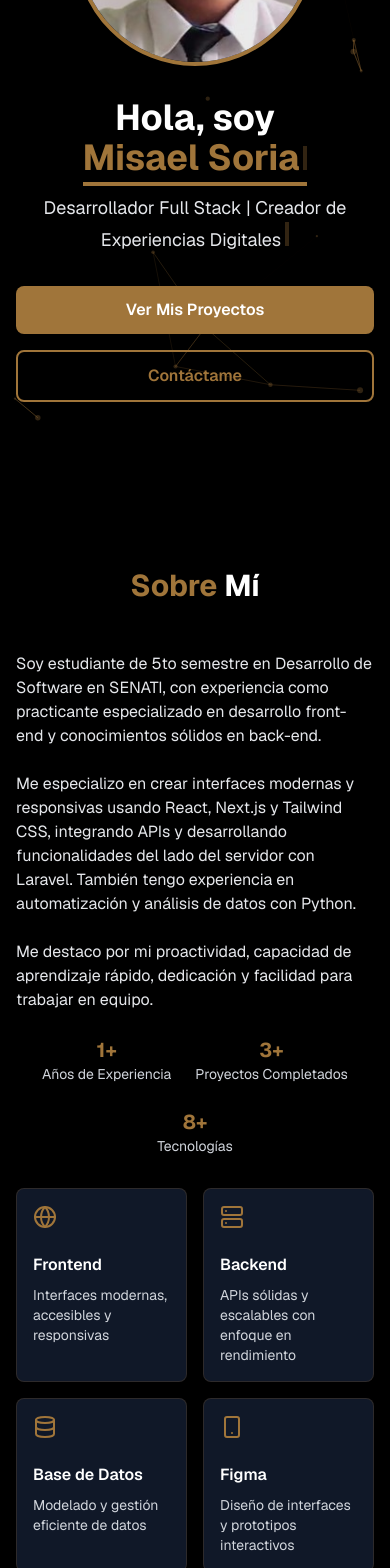
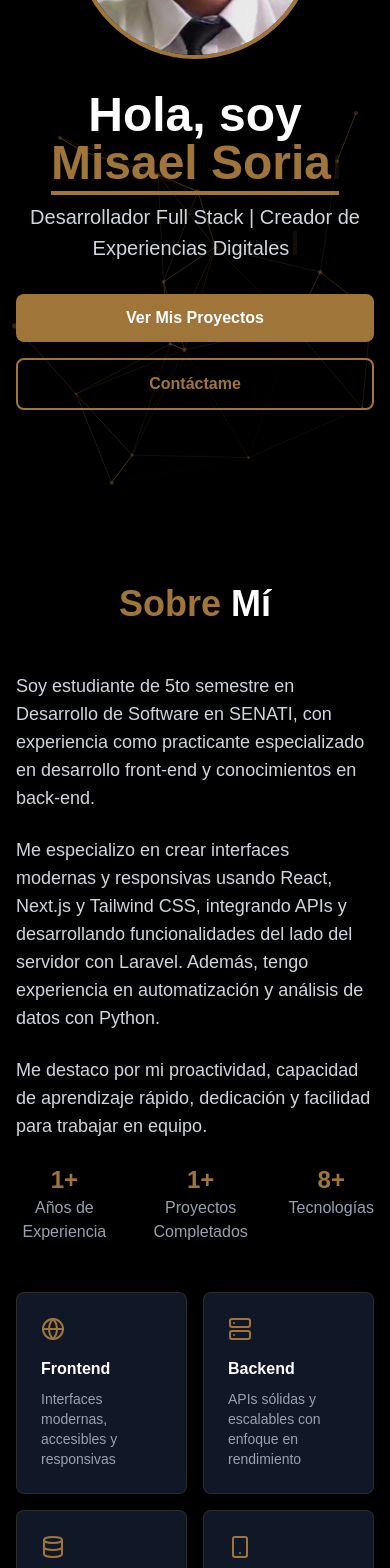
Before and after one commit to SomiesProxs/portafolio-web, a Next.js app: page / in a window 390 px wide. Shown: the part 340-1908 px from the top of the page. Built offline with nearby package versions, Linux system fonts and the light colour scheme.

Commit message:
poner animacion

```diff
--- a/app/page.tsx
+++ b/app/page.tsx
@@ -1,6 +1,6 @@
 'use client'
 import React, { useEffect, useState } from 'react';
-import { Github, Linkedin, Mail, MessageCircle, Code, Database, Globe, Server, Smartphone } from 'lucide-react';
+import { Github, Linkedin, Mail, Code, Database, Globe, Server, Smartphone } from 'lucide-react';
 import { motion, useAnimation, Variants } from 'framer-motion';
 import { useInView } from 'react-intersection-observer';
 import Particles from 'react-tsparticles';
@@ -9,7 +9,7 @@ import { Engine } from 'tsparticles-engine';
 import ProjectCard from '@/components/ProjectCard';
 import Footer from '@/components/Footer';
 import Navbar from '@/components/Navbar';
-import Image from 'next/image';
+import Image from "next/image";
 
 // Interfaces
 interface Skill {
@@ -47,7 +47,6 @@ const TypewriterText: React.FC<{ text: string; delay?: number }> = ({ text, dela
       initial={{ opacity: 0 }}
       animate={{ opacity: 1 }}
       transition={{ delay, duration: 0.5 }}
-      aria-live="polite"
     >
       {displayText}
       <motion.span
@@ -70,15 +69,15 @@ const staggerContainer: Variants = {
   visible: {
     opacity: 1,
     transition: {
-      staggerChildren: 0.15,
+      staggerChildren: 0.2,
       delayChildren: 0.1
     }
   }
 };
 
 const scaleIn: Variants = {
-  hidden: { opacity: 0, scale: 0.9 },
-  visible: { opacity: 1, scale: 1, transition: { duration: 0.4, ease: 'easeOut' } }
+  hidden: { opacity: 0, scale: 0.8 },
+  visible: { opacity: 1, scale: 1, transition: { duration: 0.5, ease: 'easeOut' } }
 };
 
 // Main Portfolio Component
@@ -96,61 +95,18 @@ const Portfolio: React.FC = () => {
 
   const projects: Project[] = [
     {
-      title: 'Web_Educativo_Next',
-      description: 'Sitio educativo interactivo construido con Next.js para enseñar conceptos de forma clara y visual. Organizado para usuarios de todos los niveles.',
-      technologies: ['Next.js', 'TypeScript', 'Tailwind', 'GSAP'],
-      github: 'https://github.com/SomiesProxs/Web_Educativo_Next',
-      demo: 'https://web-educativo.vercel.app/',
-      image: 'https://web-educativo.vercel.app/miniportada.jpg',
-    },
-    {
-      title: 'TaskManager',
-      description: 'Aplicación de gestión de tareas con autenticación de usuarios, CRUD en tiempo real y diseño responsivo. Ideal para equipos y productividad personal.',
-      technologies: ['React', 'Firebase', 'Tailwind', 'Node.js'],
-      github: 'https://github.com/SomiesProxs/TaskManager',
-      demo: 'https://taskmanager-demo.vercel.app/',
-      image: '/taskmanager.jpg',
-    },
-    {
-      title: 'E-Commerce Platform',
-      description: 'Plataforma de comercio electrónico con carrito de compras, pasarela de pagos y panel de administración. Optimizada para SEO y rendimiento.',
-      technologies: ['Next.js', 'Stripe', 'MongoDB', 'Vercel'],
-      github: 'https://github.com/SomiesProxs/ECommerce',
-      demo: 'https://ecommerce-demo.vercel.app/',
-      image: '/ecommerce.jpg',
+      title: "Web_Educativo_Next",
+      description: "Sitio educativo interactivo construido con Next.js que busca enseñar de forma clara y visual. Ideal para quienes desean aprender sin complicaciones: solo navega, explora y comprende cada concepto al instante. Todo está organizado para que cualquier persona —sin importar su nivel— pueda entenderlo con facilidad.",
+      technologies: ["Next.js", "TypeScript", "Tailwind", "GSAP"],
+      github: "https://github.com/SomiesProxs/Web_Educativo_Next",
+      demo: "https://web-educativo.vercel.app/",
+      image: "https://web-educativo.vercel.app/miniportada.jpg",
     }
-  ];
-
-  const contactItems = [
-    {
-      icon: <Mail />,
-      title: 'Email',
-      value: '1534209@senati.pe',
-      href: 'mailto:1534209@senati.pe',
-    },
-    {
-      icon: <Github />,
-      title: 'GitHub',
-      value: 'github.com/SomiesProxs',
-      href: 'https://github.com/SomiesProxs',
-    },
-    {
-      icon: <Linkedin />,
-      title: 'LinkedIn',
-      value: 'linkedin.com/in/misael-esteban-soria-jimenez-938a70348/',
-      href: 'https://linkedin.com/in/misael-esteban-soria-jimenez-938a70348/',
-    },
-    {
-      icon: <MessageCircle />,
-      title: 'WhatsApp',
-      value: '+51 949 871 410',
-      href: 'https://wa.me/51949871410?text=Hola,%20quiero%20contactarte%20por%20una%20colaboración.',
-    },
   ];
 
   // Animation Controls
   const controls = useAnimation();
-  const [ref, inView] = useInView({ triggerOnce: false, threshold: 0.1 });
+  const [ref, inView] = useInView({ triggerOnce: false, threshold: 0.2 });
 
   useEffect(() => {
     if (inView) {
@@ -165,35 +121,18 @@ const Portfolio: React.FC = () => {
     await loadSlim(engine);
   };
 
-  // WhatsApp Click Handler
-  const handleWhatsAppClick = () => {
-    window.open('https://wa.me/51949871410?text=Hola,%20quiero%20contactarte%20por%20una%20colaboración.', '_blank', 'noopener,noreferrer');
-  };
-
-  // Form State
-  const [formData, setFormData] = useState({ name: '', email: '', message: '' });
-  const [formStatus, setFormStatus] = useState('');
-
-  const handleFormSubmit = async (e: React.FormEvent) => {
-    e.preventDefault();
-    // Aquí puedes integrar una API para enviar el formulario
-    setFormStatus('Mensaje enviado con éxito!');
-    setTimeout(() => setFormStatus(''), 3000);
-    setFormData({ name: '', email: '', message: '' });
-  };
-
   return (
-    <div className="bg-black text-white min-h-screen overflow-x-hidden relative font-sans">
+    <div className="bg-black text-white min-h-screen overflow-x-hidden relative">
       <Particles
         id="tsparticles"
         init={particlesInit}
         options={{
-          background: { color: { value: 'transparent' } },
+          background: { color: { value: "transparent" } },
           fpsLimit: 60,
           interactivity: {
             events: {
-              onHover: { enable: true, mode: 'repulse' },
-              onClick: { enable: true, mode: 'push' }
+              onHover: { enable: true, mode: "repulse" },
+              onClick: { enable: true, mode: "push" }
             },
             modes: {
               repulse: { distance: 100, duration: 0.4 },
@@ -201,19 +140,19 @@ const Portfolio: React.FC = () => {
             }
           },
           particles: {
-            color: { value: '#A0753A' },
-            links: { color: '#A0753A', distance: 150, enable: true, opacity: 0.3, width: 1 },
+            color: { value: "#A0753A" },
+            links: { color: "#A0753A", distance: 150, enable: true, opacity: 0.3, width: 1 },
             move: {
-              direction: 'none',
+              direction: "none",
               enable: true,
-              outModes: { default: 'bounce' },
+              outModes: { default: "bounce" },
               random: false,
-              speed: 1.5,
+              speed: 2,
               straight: false
             },
-            number: { density: { enable: true, area: 800 }, value: 60 },
+            number: { density: { enable: true, area: 800 }, value: 80 },
             opacity: { value: 0.3 },
-            shape: { type: 'circle' },
+            shape: { type: "circle" },
             size: { value: { min: 1, max: 3 } }
           },
           detectRetina: true
@@ -229,7 +168,6 @@ const Portfolio: React.FC = () => {
           initial="hidden"
           animate="visible"
           variants={staggerContainer}
-          role="banner"
         >
           <motion.div
             className="w-60 h-60 mx-auto mb-8 rounded-full overflow-hidden border-4 border-[#A0753A] shadow-2xl relative"
@@ -239,15 +177,13 @@ const Portfolio: React.FC = () => {
           >
             <Image
               src="/profile.jpg"
-              alt="Foto de perfil de Misael Soria"
+              alt="Mi foto de perfil"
               fill
-              priority
-              sizes="(max-width: 768px) 100vw, 300px"
               className="object-cover transform hover:scale-110 transition-transform duration-500"
             />
           </motion.div>
           <motion.h1
-            className="text-4xl sm:text-5xl md:text-6xl font-bold mb-4"
+            className="text-5xl md:text-7xl font-bold mb-4"
             variants={fadeInUp}
           >
             <span className="text-white">Hola, soy </span>
@@ -262,22 +198,21 @@ const Portfolio: React.FC = () => {
             </span>
           </motion.h1>
           <motion.p
-            className="text-lg sm:text-xl md:text-2xl text-gray-200 mb-8"
+            className="text-xl md:text-2xl text-gray-300 mb-8"
             variants={fadeInUp}
           >
             <TypewriterText text="Desarrollador Full Stack | Creador de Experiencias Digitales" delay={2.5} />
           </motion.p>
           <motion.div
-            className="flex flex-col sm:flex-row gap-4 justify-center"
+            className="flex flex-col md:flex-row gap-4 justify-center"
             variants={staggerContainer}
           >
             <motion.button
               variants={fadeInUp}
               onClick={() => document.getElementById('proyectos')?.scrollIntoView({ behavior: 'smooth' })}
-              className="px-8 py-3 bg-[#A0753A] text-white rounded-lg hover:bg-[#A0753A]/90 transition-colors font-semibold relative overflow-hidden"
-              whileHover={{ scale: 1.05 }}
+              className="px-8 py-3 bg-[#A0753A] text-white rounded-lg hover:bg-[#A0753A]/80 transition-colors font-semibold relative overflow-hidden"
+              whileHover={{ scale: 1.05, rotate: 2 }}
               whileTap={{ scale: 0.95 }}
-              aria-label="Ver mis proyectos"
             >
               <span className="relative z-10">Ver Mis Proyectos</span>
               <motion.span
@@ -291,9 +226,8 @@ const Portfolio: React.FC = () => {
               variants={fadeInUp}
               onClick={() => document.getElementById('contacto')?.scrollIntoView({ behavior: 'smooth' })}
               className="px-8 py-3 border-2 border-[#A0753A] text-[#A0753A] rounded-lg hover:bg-[#A0753A] hover:text-white transition-colors font-semibold"
-              whileHover={{ scale: 1.05 }}
+              whileHover={{ scale: 1.05, rotate: -2 }}
               whileTap={{ scale: 0.95 }}
-              aria-label="Contáctame"
             >
               Contáctame
             </motion.button>
@@ -302,39 +236,39 @@ const Portfolio: React.FC = () => {
       </section>
 
       {/* About Section */}
-      <section id="sobre-mi" className="py-16 px-4 sm:px-6 relative">
+      <section id="sobre-mi" className="py-20 px-4 relative">
         <motion.div
           className="max-w-6xl mx-auto"
           ref={ref}
           initial="hidden"
           animate={controls}
           variants={staggerContainer}
-          style={{ background: 'rgba(0, 0, 0, 0.3)', transform: 'translateZ(0)' }}
+          style={{ background: 'rgba(0, 0, 0, 0.2)', transform: 'translateZ(0)' }}
         >
           <motion.h2
-            className="text-3xl sm:text-4xl font-bold text-center mb-12"
+            className="text-4xl font-bold text-center mb-12"
             variants={fadeInUp}
           >
             <span className="text-[#A0753A]">Sobre</span> Mí
           </motion.h2>
-          <div className="grid md:grid-cols-2 gap-8 items-start">
+          <div className="grid md:grid-cols-2 gap-12 items-center">
             <motion.div variants={fadeInUp}>
-              <p className="text-base sm:text-lg text-gray-200 mb-6">
-                Soy estudiante de 5to semestre en Desarrollo de Software en SENATI, con experiencia como practicante especializado en desarrollo front-end y conocimientos sólidos en back-end.
+              <p className="text-lg text-gray-300 mb-6">
+                Soy estudiante de 5to semestre en Desarrollo de Software en SENATI, con experiencia como practicante especializado en desarrollo front-end y conocimientos en back-end.
               </p>
-              <p className="text-base sm:text-lg text-gray-200 mb-6">
-                Me especializo en crear interfaces modernas y responsivas usando React, Next.js y Tailwind CSS, integrando APIs y desarrollando funcionalidades del lado del servidor con Laravel. También tengo experiencia en automatización y análisis de datos con Python.
+              <p className="text-lg text-gray-300 mb-6">
+                Me especializo en crear interfaces modernas y responsivas usando React, Next.js y Tailwind CSS, integrando APIs y desarrollando funcionalidades del lado del servidor con Laravel. Además, tengo experiencia en automatización y análisis de datos con Python.
               </p>
-              <p className="text-base sm:text-lg text-gray-200 mb-6">
+              <p className="text-lg text-gray-300 mb-6">
                 Me destaco por mi proactividad, capacidad de aprendizaje rápido, dedicación y facilidad para trabajar en equipo.
               </p>
               <motion.div
-                className="flex flex-wrap gap-6 sm:gap-8 justify-center"
+                className="flex gap-8"
                 variants={staggerContainer}
               >
                 {[
                   { value: '1+', label: 'Años de Experiencia' },
-                  { value: '3+', label: 'Proyectos Completados' },
+                  { value: '1+', label: 'Proyectos Completados' },
                   { value: '8+', label: 'Tecnologías' }
                 ].map((stat, index) => (
                   <motion.div
@@ -343,8 +277,8 @@ const Portfolio: React.FC = () => {
                     variants={scaleIn}
                     whileHover={{ scale: 1.1 }}
                   >
-                    <div className="text-xl sm:text-2xl font-bold text-[#A0753A]">{stat.value}</div>
-                    <div className="text-gray-300 text-sm sm:text-base">{stat.label}</div>
+                    <div className="text-2xl font-bold text-[#A0753A]">{stat.value}</div>
+                    <div className="text-gray-400">{stat.label}</div>
                   </motion.div>
                 ))}
               </motion.div>
@@ -356,24 +290,25 @@ const Portfolio: React.FC = () => {
               {[
                 { icon: <Globe />, title: 'Frontend', desc: 'Interfaces modernas, accesibles y responsivas' },
                 { icon: <Server />, title: 'Backend', desc: 'APIs sólidas y escalables con enfoque en rendimiento' },
-                { icon: <Database />, title: 'Base de Datos', desc: 'Modelado y gestión eficiente de datos' },
-                { icon: <Smartphone />, title: 'Figma', desc: 'Diseño de interfaces y prototipos interactivos' }
+                { icon: <Database />, title: 'Base de Datos', desc: 'Modelado y gestión eficiente de datos relacionales y no relacionales' },
+                { icon: <Smartphone />, title: 'Figma', desc: 'Diseño de interfaces atractivas, prototipos interactivos y flujo de usuario' }
               ].map((item, index) => (
                 <motion.div
                   key={index}
-                  className="bg-gray-900 p-4 sm:p-6 rounded-lg border border-[#A0753A]/20 hover:border-[#A0753A]/50 transition-all duration-300"
+                  className="bg-gray-900 p-6 rounded-lg border border-[#A0753A]/20 hover:border-[#A0753A]/50 transition-all duration-300"
                   variants={scaleIn}
-                  whileHover={{ scale: 1.05 }}
+                  whileHover={{ scale: 1.05, rotate: 3 }}
+                  transition={{ duration: 0.3 }}
                 >
                   <motion.div
-                    className="text-[#A0753A] mb-4 w-8 h-8"
+                    className="text-[#A0753A] mb-4"
                     whileHover={{ rotate: 360 }}
                     transition={{ duration: 0.5 }}
                   >
                     {item.icon}
                   </motion.div>
-                  <h3 className="font-semibold text-base sm:text-lg mb-2">{item.title}</h3>
-                  <p className="text-gray-300 text-sm">{item.desc}</p>
+                  <h3 className="font-semibold mb-2">{item.title}</h3>
+                  <p className="text-gray-400 text-sm">{item.desc}</p>
                 </motion.div>
               ))}
             </motion.div>
@@ -382,7 +317,7 @@ const Portfolio: React.FC = () => {
       </section>
 
       {/* Skills Section */}
-      <section id="habilidades" className="py-16 px-4 sm:px-6 bg-gray-900/50 relative">
+      <section id="habilidades" className="py-20 px-4 bg-gray-900/50 relative">
         <motion.div
           className="max-w-6xl mx-auto"
           initial="hidden"
@@ -390,45 +325,42 @@ const Portfolio: React.FC = () => {
           variants={staggerContainer}
         >
           <motion.h2
-            className="text-3xl sm:text-4xl font-bold text-center mb-12"
+            className="text-4xl font-bold text-center mb-12"
             variants={fadeInUp}
           >
             <span className="text-[#A0753A]">Mis</span> Habilidades
           </motion.h2>
           <motion.div
-            className="grid grid-cols-1 sm:grid-cols-2 lg:grid-cols-3 gap-6"
+            className="grid md:grid-cols-2 lg:grid-cols-3 gap-8"
             variants={staggerContainer}
           >
             {skills.map((skill: Skill, index: number) => (
               <motion.div
                 key={index}
-                className="bg-gray-900 p-4 sm:p-6 rounded-lg border border-[#A0753A]/20 hover:border-[#A0753A]/50 transition-all duration-300"
+                className="bg-gray-900 p-6 rounded-lg border border-[#A0753A]/20 hover:border-[#A0753A]/50 transition-all duration-300"
                 variants={scaleIn}
-                whileHover={{ scale: 1.05 }}
+                whileHover={{ scale: 1.05, rotate: 2 }}
+                transition={{ duration: 0.3 }}
               >
                 <div className="flex items-center mb-4">
                   <motion.div
-                    className="text-[#A0753A] mr-3 w-6 h-6"
+                    className="text-[#A0753A] mr-3"
                     whileHover={{ rotate: 360 }}
                     transition={{ duration: 0.5 }}
                   >
                     {skill.icon}
                   </motion.div>
-                  <h3 className="font-semibold text-base sm:text-lg">{skill.name}</h3>
+                  <h3 className="font-semibold text-lg">{skill.name}</h3>
                 </div>
-                <div className="w-full bg-gray-700 rounded-full h-2.5 mb-2">
+                <div className="w-full bg-gray-700 rounded-full h-2 mb-2">
                   <motion.div
-                    className="bg-[#A0753A] h-2.5 rounded-full"
+                    className="bg-[#A0753A] h-2 rounded-full"
                     initial={{ width: 0 }}
                     animate={{ width: `${skill.level}%` }}
-                    transition={{ duration: 1.2, ease: 'easeOut' }}
-                    role="progressbar"
-                    aria-valuenow={skill.level}
-                    aria-valuemin={0}
-                    aria-valuemax={100}
+                    transition={{ duration: 1.5, ease: 'easeOut' }}
                   />
                 </div>
-                <div className="text-sm text-gray-300">{skill.level}% Competencia</div>
+                <div className="text-sm text-gray-400">{skill.level}% Competencia</div>
               </motion.div>
             ))}
           </motion.div>
@@ -436,7 +368,7 @@ const Portfolio: React.FC = () => {
       </section>
 
       {/* Projects Section */}
-      <section id="proyectos" className="py-16 px-4 sm:px-6 relative">
+      <section id="proyectos" className="py-20 px-4 relative">
         <motion.div
           className="max-w-6xl mx-auto"
           initial="hidden"
@@ -444,20 +376,20 @@ const Portfolio: React.FC = () => {
           variants={staggerContainer}
         >
           <motion.h2
-            className="text-3xl sm:text-4xl font-bold text-center mb-12"
+            className="text-4xl font-bold text-center mb-12"
             variants={fadeInUp}
           >
             <span className="text-[#A0753A]">Mis</span> Proyectos
           </motion.h2>
           <motion.div
-            className="grid grid-cols-1 sm:grid-cols-2 lg:grid-cols-3 gap-6"
+            className="grid md:grid-cols-2 lg:grid-cols-3 gap-8"
             variants={staggerContainer}
           >
             {projects.map((project: Project, index: number) => (
               <motion.div
                 key={index}
                 variants={scaleIn}
-                whileHover={{ scale: 1.05 }}
+                whileHover={{ scale: 1.05, rotate: 1 }}
                 transition={{ duration: 0.3 }}
               >
                 <ProjectCard {...project} />
@@ -468,7 +400,7 @@ const Portfolio: React.FC = () => {
       </section>
 
       {/* Contact Section */}
-      <section id="contacto" className="py-16 px-4 sm:px-6 bg-gray-900/50 relative">
+      <section id="contacto" className="py-20 px-4 bg-gray-900/50 relative">
         <motion.div
           className="max-w-4xl mx-auto text-center"
           initial="hidden"
@@ -476,59 +408,82 @@ const Portfolio: React.FC = () => {
           variants={staggerContainer}
         >
           <motion.h2
-            className="text-3xl sm:text-4xl font-bold mb-8"
+            className="text-4xl font-bold mb-8"
             variants={fadeInUp}
           >
             <span className="text-[#A0753A]">Trabajemos</span> Juntos
           </motion.h2>
           <motion.p
-            className="text-base sm:text-lg text-gray-200 mb-12"
+            className="text-xl text-gray-300 mb-12"
             variants={fadeInUp}
           >
             ¿Tienes un proyecto en mente? Me encantaría escuchar tus ideas y ayudarte a hacerlas realidad.
           </motion.p>
           <motion.div
-            className="grid grid-cols-1 sm:grid-cols-2 md:grid-cols-4 gap-6 mb-12"
+            className="grid md:grid-cols-4 gap-8 mb-12"
             variants={staggerContainer}
           >
-            {contactItems.map((contact, index) => (
-              <motion.div
-                key={index}
-                className="bg-gray-900 p-4 sm:p-6 rounded-lg border border-[#A0753A]/20 hover:border-[#A0753A]/50 transition-all duration-300"
-                variants={scaleIn}
-                whileHover={{ scale: 1.05 }}
-                onClick={contact.title === 'WhatsApp' ? handleWhatsAppClick : undefined}
-              >
-                <motion.div
-                  className="text-[#A0753A] mx-auto mb-4 w-8 h-8"
-                  whileHover={{ rotate: 360 }}
-                  transition={{ duration: 0.5 }}
-                >
-                  {contact.icon}
-                </motion.div>
-                <h3 className="font-semibold mb-2 text-base sm:text-lg">{contact.title}</h3>
-                {contact.title === 'WhatsApp' ? (
-                  <span
-                    className="text-gray-300 hover:text-[#A0753A] transition-colors cursor-pointer"
-                    role="link"
-                    aria-label="Contactar por WhatsApp"
-                  >
-                    {contact.value}
-                  </span>
-                ) : (
-                  <a
-                    href={contact.href}
-                    className="text-gray-300 hover:text-[#A0753A] transition-colors"
-                    target="_blank"
-                    rel="noopener noreferrer"
-                    aria-label={`Contactar por ${contact.title}`}
-                  >
-                    {contact.value}
-                  </a>
-                )}
-              </motion.div>
-            ))}
+            {[
+        {
+          icon: <Mail />,
+          title: 'Email',
+          value: '1534209@senati.pe',
+          href: 'mailto:1534209@senati.pe',
+        },
+        {
+          icon: <Github />,
+          title: 'GitHub',
+          value: 'github.com/SomiesProxs',
+          href: 'https://github.com/SomiesProxs',
+        },
+        {
+          icon: <Linkedin />,
+          title: 'LinkedIn',
+          value: 'linkedin.com/in/misael-esteban-soria-jimenez-938a70348/',
+          href: 'https://linkedin.com/in/misael-esteban-soria-jimenez-938a70348/',
+        },
+      ].map((contact, index) => (
+        <motion.div
+          key={index}
+          className="bg-gray-900 p-6 rounded-lg border border-[#A0753A]/20 hover:border-[#A0753A]/50 transition-all duration-300"
+          variants={scaleIn}
+          whileHover={{ scale: 1.05, rotate: 3 }}
+          transition={{ duration: 0.3 }}
+        >
+          <motion.div
+            className="text-[#A0753A] mx-auto mb-4"
+            whileHover={{ rotate: 360 }}
+            transition={{ duration: 0.5 }}
+          >
+            {contact.icon}
           </motion.div>
+          <h3 className="font-semibold mb-2">{contact.title}</h3>
+          <a
+            href={contact.href}
+            className="text-gray-400 hover:text-[#A0753A] transition-colors"
+            target="_blank"
+            rel="noopener noreferrer"
+          >
+            {contact.value}
+          </a>
+        </motion.div>
+      ))}
+          </motion.div>
+          <motion.a
+            href="mailto:1534209@senati.pe"
+            className="inline-block px-8 py-3 bg-[#A0753A] text-white rounded-lg hover:bg-[#A0753A]/80 transition-colors font-semibold relative overflow-hidden"
+            variants={fadeInUp}
+            whileHover={{ scale: 1.05, rotate: 2 }}
+            whileTap={{ scale: 0.95 }}
+          >
+            <span className="relative z-10">Envíame un Mensaje</span>
+            <motion.span
+              className="absolute inset-0 bg-[#A0753A]/50"
+              initial={{ scale: 0, opacity: 0 }}
+              whileHover={{ scale: 2, opacity: 1 }}
+              transition={{ duration: 0.3 }}
+            />
+          </motion.a>
         </motion.div>
       </section>
 
```
Also changed, not shown: components/Footer.tsx (+0 -9 lines).
